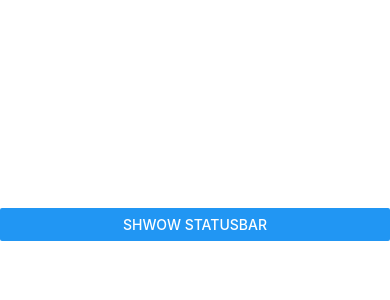
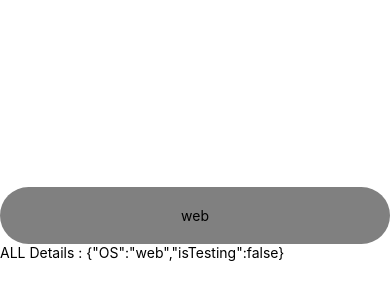
Before and after one commit to devam12/ProjectJS, a React Native app: screen / in a window 390 px wide. Shown: the part 198-498 px from the top of the page. Built offline with nearby package versions, Linux system fonts and the light colour scheme.

Commit message:
platform

```diff
--- a/App.js
+++ b/App.js
@@ -1,16 +1,15 @@
 import React, { useState } from 'react';
-import { StyleSheet, View, Text, Button, Modal, Pressable, StatusBar } from 'react-native';
+import { StyleSheet, View, Text, Button, Modal, Pressable, StatusBar, Platform } from 'react-native';
 
 const App = () => {
   const [show,setShow] = useState(true);
   return (
     <View style={styles.main}>
-      <StatusBar
-      hidden={show}
-      barStyle="default"
-      backgroundColor={'gray'}
-      />
-      <Button title='Shwow statusbar' onPress={()=>setShow(false)}></Button>
+
+    { Platform.OS==='android' ? <Text style={styles.text}>{Platform.OS}</Text> :
+     <Text style={styles.text}>{Platform.OS}</Text> }
+
+     <Text>ALL Details : {JSON.stringify(Platform)}</Text>
     </View>
   )
 }
@@ -20,7 +19,7 @@ const styles = StyleSheet.create({
     flex: 1,
     justifyContent: 'center',
   },
-  button: {
+  text: {
     padding: 20,
     backgroundColor: 'gray',
     textAlign: 'center',
```
